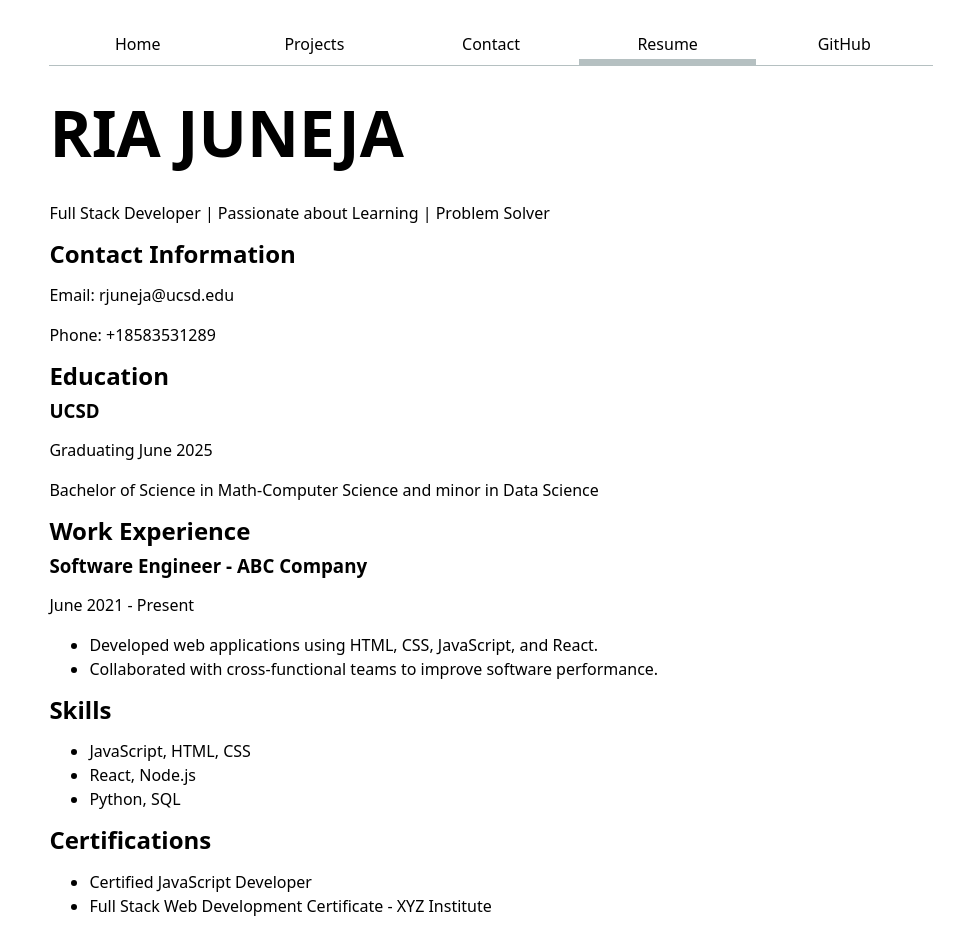
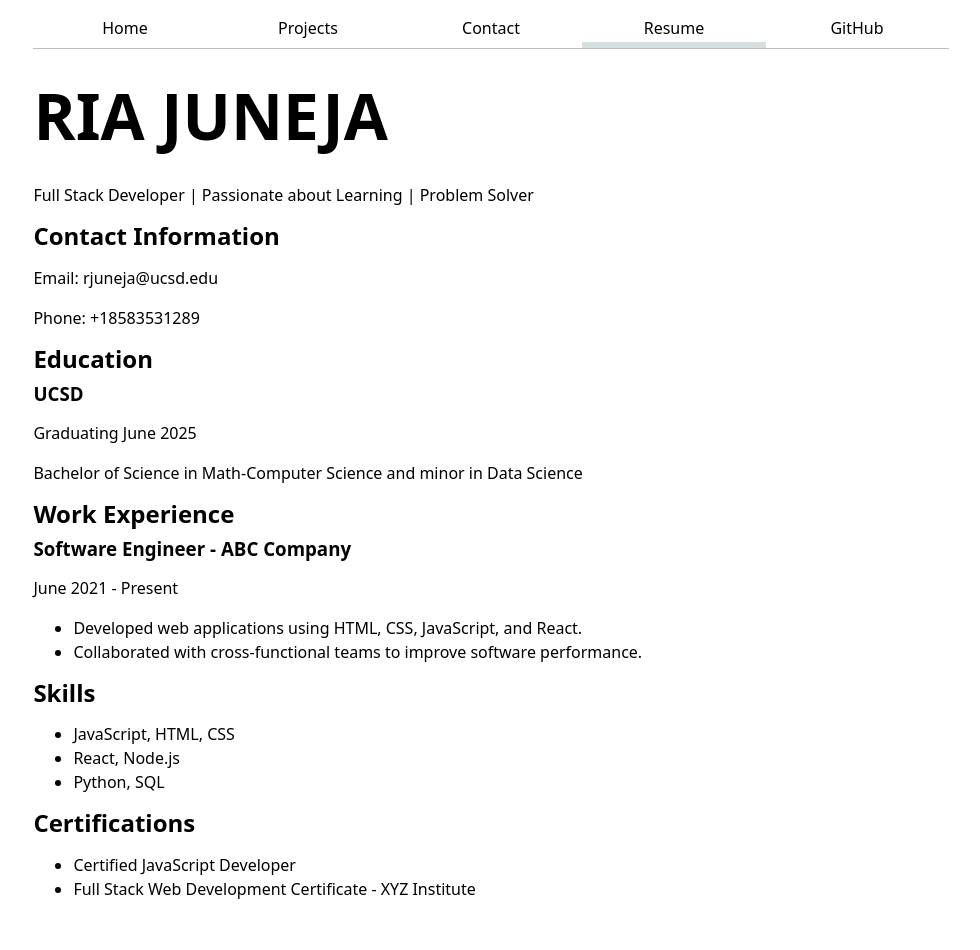
Before and after one commit to RIAJUNEJA/portfolio, a plain HTML site: page resume/index.html in a window 1280 px wide. Shown: the whole page, without its empty margins (149-1129 px from the left). After the commit the page ends 917 px from the top, so only its background shows below. Drawn offline with Linux system fonts and the light colour scheme.

Commit message:
changes made

```diff
--- a/resume/index.html
+++ b/resume/index.html
@@ -5,21 +5,14 @@
     <meta name="viewport" content="width=device-width, initial-scale=1.0">
     <title>RIA JUNEJA: CV/Resume</title>
     <link rel="stylesheet" href="/style.css">
-    <style>
-        body {
-            max-width: 100ch;
-            margin-inline: max(1em, (100% - 100ch) / 2);
-            padding: 1em;
-        }
-    </style>
 </head>
 <body>
-    <nav style="display: flex; border-bottom: 1px solid oklch(80% 3% 200); margin-bottom: 1em;">
-        <a href="../index.html" style="flex: 1; text-decoration: none; color: inherit; text-align: center; padding: 0.5em;">Home</a>
-        <a href="../projects/index.html" style="flex: 1; text-decoration: none; color: inherit; text-align: center; padding: 0.5em;">Projects</a>
-        <a href="../contact/index.html" style="flex: 1; text-decoration: none; color: inherit; text-align: center; padding: 0.5em;">Contact</a>
-        <a href="index.html"class="current" style="flex: 1; text-decoration: none; color: inherit; text-align: center; padding: 0.5em; border-bottom: 0.4em solid oklch(80% 3% 200); padding-bottom: 0.2em;">Resume</a>
-        <a href="https://github.com/riajuneja" target="_blank" style="flex: 1; text-decoration: none; color: inherit; text-align: center; padding: 0.5em;">GitHub</a>
+    <nav>
+        <a href="../index.html">Home</a>
+        <a href="../projects/index.html">Projects</a>
+        <a href="../contact/index.html">Contact</a>
+        <a href="index.html" class="current">Resume</a>
+        <a href="https://github.com/riajuneja" target="_blank">GitHub</a>
     </nav>
 
     <header>
```
Also changed, not shown: contact/index.html (+6 -13 lines), index.html (+7 -14 lines), projects/index.html (+6 -13 lines).
